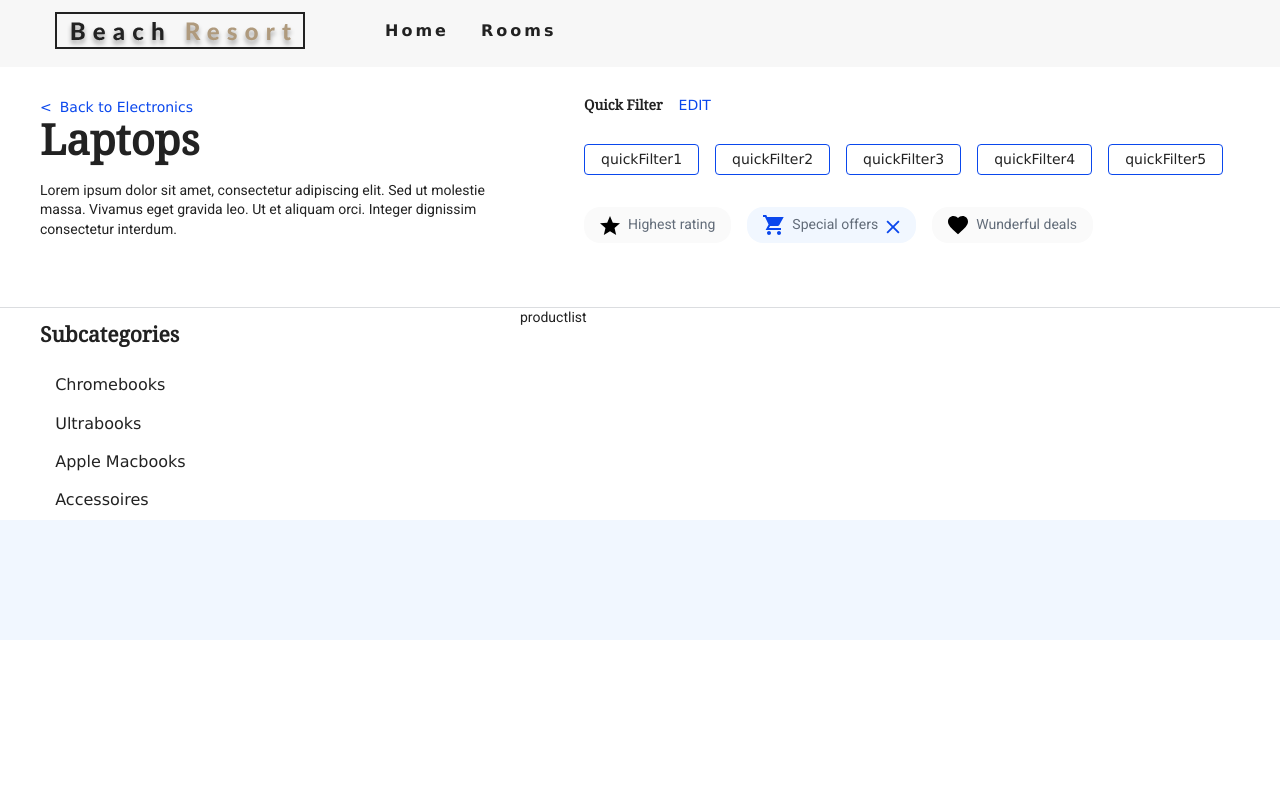
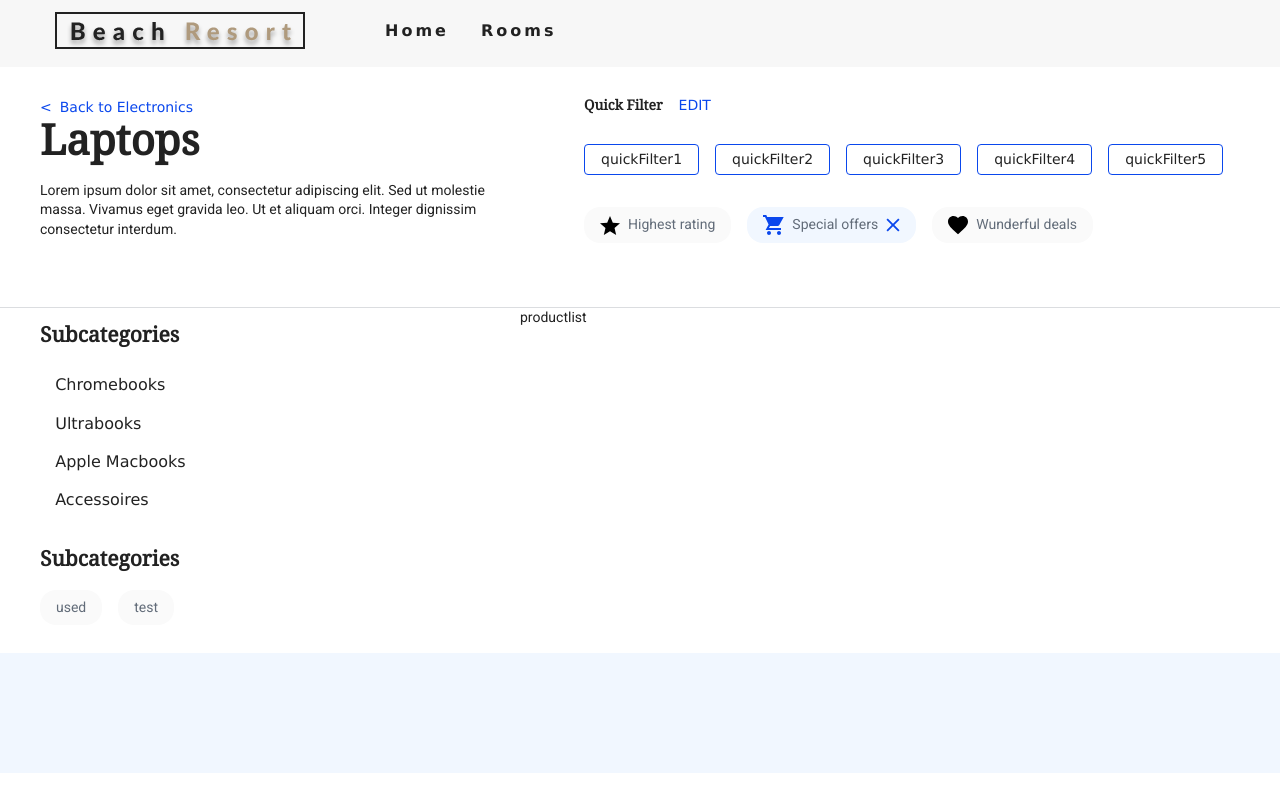
Before and after one commit to sjottens/poc, a React (Create React App) app: page /products in a window 1280 px wide. Shown: the top 800 px of the page. Built offline with nearby package versions, Linux system fonts and the light colour scheme; no server answers.

Commit message:
plp changes

```diff
--- a/src/components/plp/filters/ProductFilters.js
+++ b/src/components/plp/filters/ProductFilters.js
@@ -1,11 +1,14 @@
+import ActiveFilters from "./components/ActiveFilters";
 import SubCategories from "./components/SubCategories";
 
 const ProductFilters = () => {
 	let subCategories = ["Chromebooks", "Ultrabooks", "Apple Macbooks", "Accessoires"]
+	let activeFilters = [{name:"used"}, {name:"test"}]
 
 	return (
 		<section className="plp-filtercontainer">
-			<SubCategories categories={subCategories}/>
+			{ subCategories &&<SubCategories categories={subCategories}/>}
+			{ activeFilters &&<ActiveFilters activeFilters={activeFilters}/>}
         </section>
 	);
 }
--- a/src/components/plp/filters/components/ActiveFilters.js
+++ b/src/components/plp/filters/components/ActiveFilters.js
@@ -1,8 +1,15 @@
-const ActiveFilters = () => {
+import Chip from "../../../chips/Chip";
+
+const ActiveFilters = (props) => {
 	return (
-		<section className="plp-filters">
-            <p>product filters</p>
-        </section>
+		<div className="plp-filters">
+            <h3>Subcategories</h3>
+            <ul className="plp-filterList_activeFilters">
+                {props.activeFilters.map(activeFilter =>{
+                    return <Chip name={activeFilter.name}/>
+                })}
+            </ul>
+        </div>
 	);
 }
 
--- a/src/components/plp/filters/components/SubCategories.js
+++ b/src/components/plp/filters/components/SubCategories.js
@@ -4,7 +4,7 @@ const SubCategories = (props) => {
             <h3>Subcategories</h3>
             <ul className="plp-filterList">
                 {props.categories.map(category =>{
-                    return <li>{category}</li>
+                    return <li className="navigationItem">{category}</li>
                 })}
             </ul>
         </div>
--- a/src/scss/chips.scss
+++ b/src/scss/chips.scss
@@ -5,17 +5,15 @@
     border-radius: 16px;
     font-size: 14px;
     padding: .5rem 1rem;
+    margin-right: 1rem;
     &_closable{
         @extend .chip;
     }
     .chip-icon{
         filter: brightness(0);
-        &.close{
-            margin-left: .5rem;
-        }
+        margin-right: .5rem;
     }
     p{
-        padding-left: .5rem;
         font-size: 14px;
         white-space: nowrap;
         color: #626C79;
@@ -32,7 +30,8 @@
         .chip-icon{
             filter: none;
             &.close{
-                margin-top: 3px;
+                margin-left: .5rem;
+                margin-right: 0;
             }
         }
     }
--- a/src/scss/plp.scss
+++ b/src/scss/plp.scss
@@ -65,9 +65,14 @@
     padding-top: 1rem;
     width: 40%;
     .plp-filters{
+        margin-bottom: 2em;
         .plp-filterList{
             list-style: none;
-            li{
+            &_activeFilters{
+                @extend .plp-filterList;
+                display: flex;
+            }
+            li.navigationItem{
                 padding: .5rem .7rem;
                 font-size: 16px;
                 border-left: 4px solid rgba(255, 255, 255, 0);
```
Also changed, not shown: src/components/plp/filters/components/Filter.js (+23 -6 lines).
